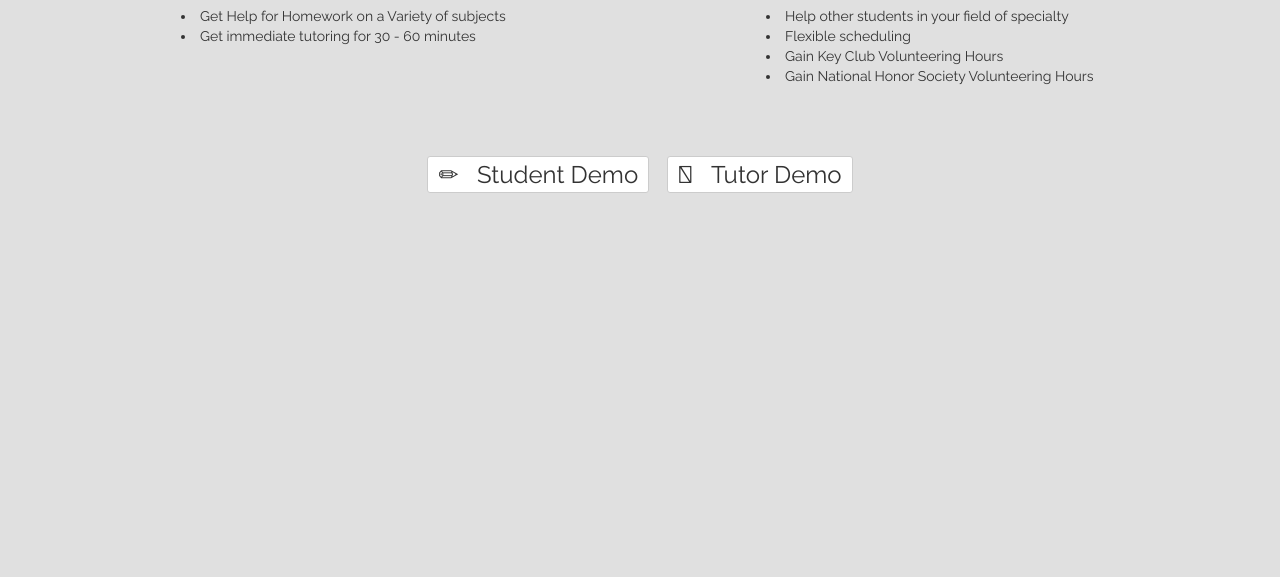
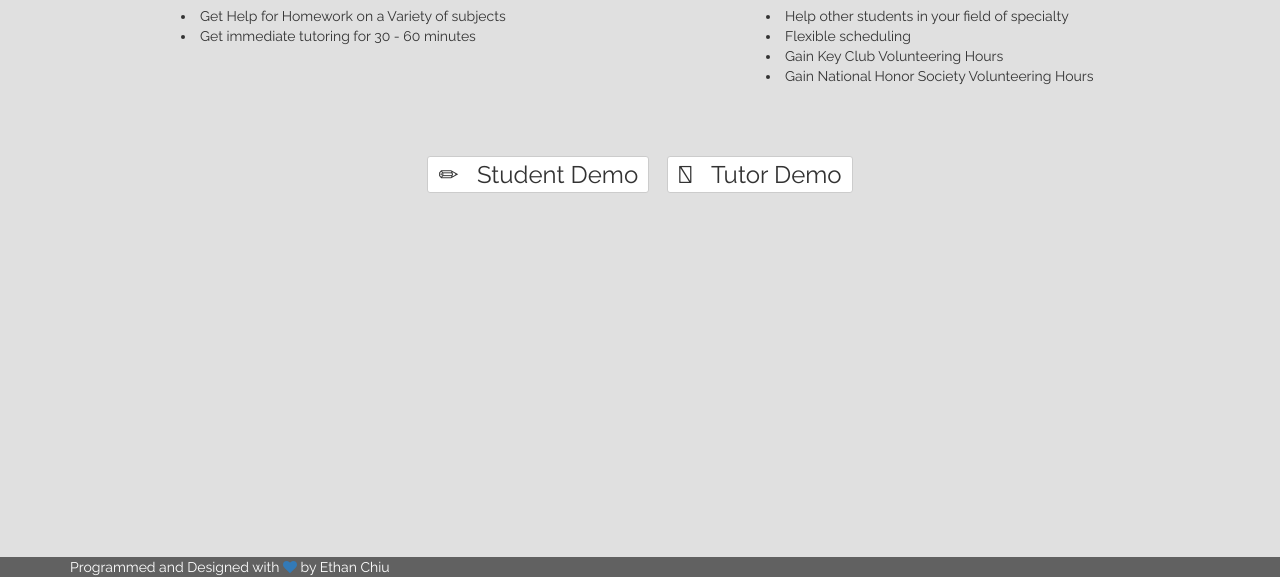
Before and after one commit to ethanchewy/StudyTogether, a plain HTML site: page index.html in a window 1280 px wide. Shown: the part 223-800 px from the top of the page. Drawn offline with Linux system fonts and the light colour scheme.

Commit message:
Fixed footer

```diff
--- a/css/css.css
+++ b/css/css.css
@@ -2,7 +2,6 @@ body {
 	background-color:#E0E0E0;
 	font-family: Raleway;
 }
-
 h1 {
 	font-family: Lobster;
 	color:#B71C1C;
@@ -40,3 +39,11 @@ ul li{
 span {
 	font-family: Raleway !important;
 }
+
+.footer{
+	background-color:#616161;
+	position:absolute;
+	bottom:0;
+	width:100%;
+	color:white;
+}
--- a/index.html
+++ b/index.html
@@ -103,6 +103,17 @@
                 location.href = "index3.html";
             };
         </script>
+
+        <footer class="footer">
+            <div class="container">
+                <div class="row">
+                    <div class="col-md-4">
+                        <span class="copyright">Programmed and Designed with <a href="#" class="heart pulse"><i class="fa fa-heart"></i></a> by Ethan Chiu</span>
+                    </div>
+                </div>
+            </div>
+        </footer>
+
         <script src="js/jquery.js"></script>
         <script src="js/bootstrap.js"></script>
         <script src="js/jquery.easing.min.js"></script>
```
